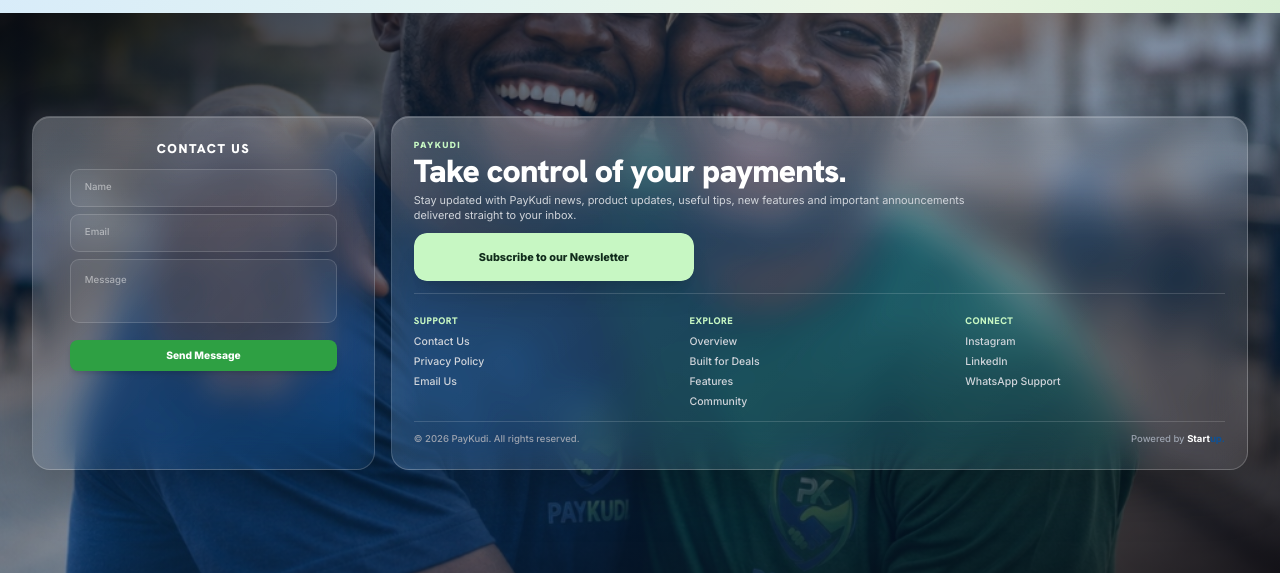
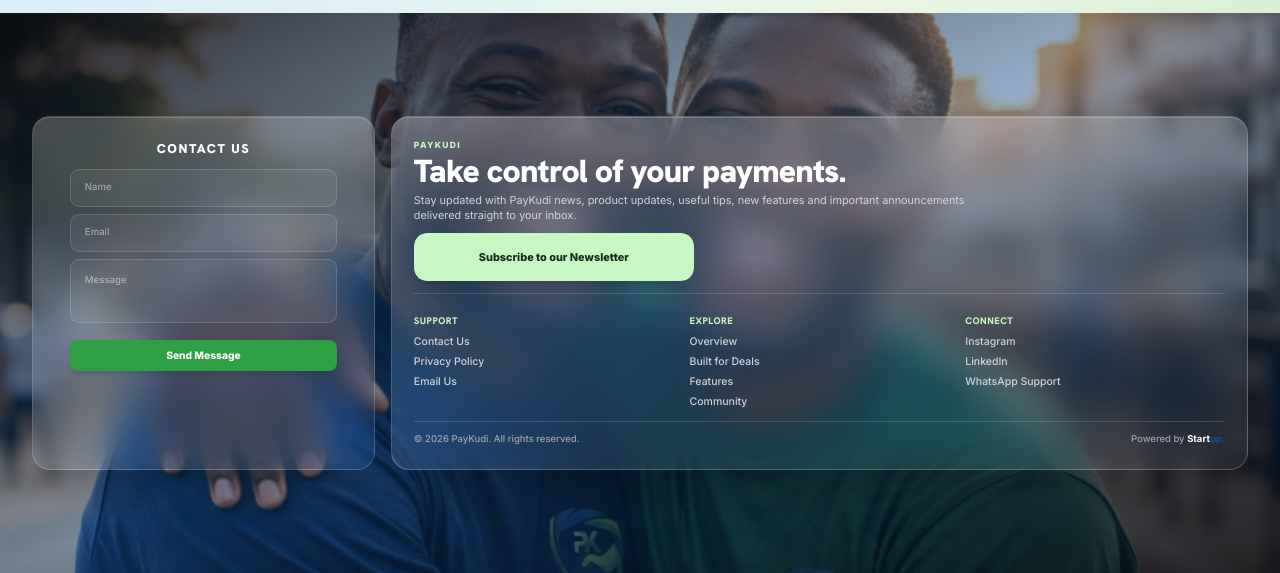
Before and after one commit to STARTUPBUILDtech/PAYKUDI, a website: page index.html in a window 1280 px wide. Shown: the part 2528-3101 px from the top of the page. Drawn offline with nearby package versions, Linux system fonts and the light colour scheme.

Commit message:
Adjust object-position on footer background image to bring photo down and display faces clearly

```diff
--- a/index.html
+++ b/index.html
@@ -1575,7 +1575,7 @@
 
     <!-- Existing PayKudi Photo Background (70% Viewport View) -->
     <div class="absolute inset-0 z-0 overflow-hidden">
-      <img src="paykudi-contact-photo.jpg" alt="PayKudi Team" class="w-full h-full object-cover object-center" />
+      <img src="paykudi-contact-photo.jpg" alt="PayKudi Team" class="w-full h-full object-cover" style="object-position: center 25%;" />
       <div class="absolute inset-0 bg-gradient-to-br from-gray-950/85 via-[#0E5296]/40 to-gray-950/85"></div>
     </div>
 
```
